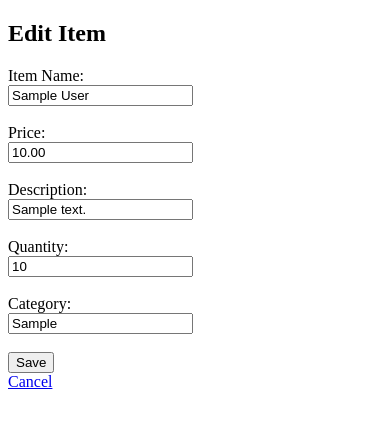
After one commit to rigmaumesh34/MiniProject, a Django app: page /edititem/1/ in a window 390 px wide. The commit adds this page. Shown: the top 428 px of the page. Run offline with Django 5.2, Linux system fonts and the light colour scheme; a user stored in the database is signed in; tables that the repository leaves empty hold one stand-in row (values such as "Sample post").

Commit message:
added : edit option for items , validated phone number field

```diff
--- a/RIT_BAZAAR/studentApp/models.py
+++ b/RIT_BAZAAR/studentApp/models.py
@@ -11,7 +11,7 @@ class Student(models.Model):
     email = models.EmailField(max_length=20,unique=True)
     password=models.CharField(max_length=256,null=True)
     user=models.OneToOneField(User,related_name='student_profile',on_delete=models.CASCADE)
-    phone = models.CharField(max_length=15)
+    phone = models.CharField(max_length=10)
     department = models.CharField(max_length=50)
     yearofstudy = models.CharField(max_length=50)  # Format: "2023-2024"
     password=models.CharField(max_length=20)
@@ -58,23 +58,23 @@ class LostItem(models.Model):
     image = models.ImageField(upload_to='lost_items/', blank=True, null=True)
     student = models.ForeignKey(Student, on_delete=models.CASCADE)  # ForeignKey to Student model
     def __str__(self):
-        return f"{self.name} - {self.status}"
+        return f"{self.name}  ({self.status}  {self.description}  {self.student})"
 
 
 
-# class FoundItem(models.Model):
-#     STATUS_CHOICES = [
-#         ('owner_verified', 'Owner Verified'),
-#         ('not_verified', 'Not Verified'),
-#     ]
+class FoundItem(models.Model):
+    STATUS_CHOICES = [
+        ('owner_verified', 'Owner Verified'),
+        ('not_verified', 'Not Verified'),
+    ]
 
-#     name = models.CharField(max_length=255)
-#     description = models.TextField()
-#     found_date = models.DateField()
-#     found_time = models.TimeField()
-#     found_location = models.CharField(max_length=255)
-#     status = models.CharField(max_length=15, choices=STATUS_CHOICES, default='not_verified')
-#     student = models.ForeignKey(Student, on_delete=models.CASCADE)  # ForeignKey to Student model
+    name = models.CharField(max_length=255)
+    description = models.TextField()
+    found_date = models.DateField()
+    found_time = models.TimeField()
+    found_location = models.CharField(max_length=255)
+    status = models.CharField(max_length=15, choices=STATUS_CHOICES, default='not_verified')
+    student = models.ForeignKey(Student, on_delete=models.CASCADE)  # ForeignKey to Student model
 
-#     def __str__(self):
-#         return f"{self.name} - {self.status}"
+    def __str__(self):
+        return f"{self.name} ({self.description} , {self.found_location})"
--- a/RIT_BAZAAR/studentApp/urls.py
+++ b/RIT_BAZAAR/studentApp/urls.py
@@ -34,7 +34,7 @@ urlpatterns = [
     path('logout/',views.studentlogout,name='logout'),
     path('manageitem/', views.manageitem, name='manageitem'),
     path('deleteitem/<int:item_id>/', views.deleteitem, name='deleteitem'),
-
+    path('edititem/<int:item_id>/', views.edititem, name='edititem'),
 
 
 
--- a/RIT_BAZAAR/studentApp/views.py
+++ b/RIT_BAZAAR/studentApp/views.py
@@ -1,11 +1,13 @@
 from django.contrib.auth.models import User
 from django.shortcuts import get_object_or_404, redirect, render
 from django.contrib.auth import login, authenticate, logout
-from studentApp.models import Item, Student
+from studentApp.models import Item, Student, LostItem, FoundItem
 from django.contrib import messages
 import re  # For email validation
 from django.contrib import messages
+from django.http import JsonResponse
 
+from django.views.decorators.csrf import csrf_exempt
 
 def index(request):
     return render(request, 'index.html')
@@ -121,16 +123,84 @@ def deleteitem(request, item_id):
     return redirect('manageitem')
 
 
+def edititem(request, item_id):
+    item = get_object_or_404(Item, id=item_id, student=request.user.student_profile)
+
+    if request.method == 'POST':
+        item.name = request.POST.get('name')
+        item.price = request.POST.get('price')
+        item.description = request.POST.get('description')
+        item.quantity = request.POST.get('quantity')
+        item.category = request.POST.get('category')
+        item.save()
+        return redirect('manageitem')
+
+    return render(request, 'edititem.html', {'item': item})
 
 
 def reportitemfound(request):
+    if request.method == 'POST':
+
+            item_name = request.POST.get('itemName')
+            description = request.POST.get('description')
+            location_found = request.POST.get('location')
+            date_found = request.POST.get('dateFound')
+            time_found = request.POST.get('timeFound')
+
+            student = Student.objects.get(user=request.user)
+            # Create a new LostItem object and save it to the database
+            found_item = FoundItem(
+                name=item_name,
+                description=description,
+                found_location=location_found,
+                found_date=date_found,
+                found_time=time_found,
+
+                student=student,
+                status='not_found'
+            )
+            found_item.save()
+
+            # Display success message
+            messages.success(request, 'found item reported successfully!')
+
+            return redirect('reportitemfound')  # Redirect to the same form or another page
+
 
     return render(request, 'reportitemfound.html')
 
 
 
 def reportitemlost(request):
-    return render(request, 'reportitemlost.html')
+
+        if request.method == 'POST':
+            item_name = request.POST.get('itemName')
+            description = request.POST.get('description')
+            location_lost = request.POST.get('location')
+            date_lost = request.POST.get('dateLost')
+            time_lost = request.POST.get('timeLost')
+            item_image = request.FILES.get('itemImage')
+            student = Student.objects.get(user=request.user)
+            # Create a new LostItem object and save it to the database
+            lost_item = LostItem(
+                name=item_name,
+                description=description,
+                lost_location=location_lost,
+                lost_date=date_lost,
+                lost_time=time_lost,
+                image=item_image,
+                student=student,
+                status='not_found'
+            )
+            lost_item.save()
+
+            # Display success message
+            messages.success(request, 'Lost item reported successfully!')
+
+            return redirect('reportitemlost')  # Redirect to the same form or another page
+
+        return render(request, 'reportitemlost.html')
+
 
 
 
--- /dev/null
+++ b/RIT_BAZAAR/templates/edititem.html
@@ -0,0 +1,35 @@
+<!DOCTYPE html>
+<html lang="en">
+<head>
+    <meta charset="UTF-8">
+    <meta name="viewport" content="width=device-width, initial-scale=1.0">
+    <title>Edit Item</title>
+</head>
+<body>
+
+<h2>Edit Item</h2>
+
+<form action="{% url 'edititem' item.id %}" method="post">
+    {% csrf_token %}
+    <label for="name">Item Name:</label><br>
+    <input type="text" id="name" name="name" value="{{ item.name }}"><br><br>
+
+    <label for="price">Price:</label><br>
+    <input type="text" id="price" name="price" value="{{ item.price }}"><br><br>
+
+    <label for="description">Description:</label><br>
+    <input type="text" id="description" name="description" value="{{ item.description }}"><br><br>
+
+    <label for="quantity">Quantity:</label><br>
+    <input type="text" id="quantity" name="quantity" value="{{ item.quantity }}"><br><br>
+
+    <label for="category">Category:</label><br>
+    <input type="text" id="category" name="category" value="{{ item.category }}"><br><br>
+
+    <button type="submit">Save</button>
+</form>
+
+<a href="{% url 'manageitem' %}">Cancel</a>
+
+</body>
+</html>
--- a/RIT_BAZAAR/templates/manageitem.html
+++ b/RIT_BAZAAR/templates/manageitem.html
@@ -50,6 +50,7 @@
         <th>Quantity</th>
         <th>Category</th>
         <th>Action</th>
+        <th>Action</th>
     </tr>
     {% for item in items %}
     <tr>
@@ -64,7 +65,10 @@
                 <button type="submit">Delete</button>
             </form>
         </td>
-    </tr>
+
+            <td>
+                <a href="{% url 'edititem' item.id %}"><button type="button">Edit</button></a>
+            </td>
     {% endfor %}
 </table>
 
```
Also changed, not shown: RIT_BAZAAR/templates/reportitemfound.html (+16 -7 lines), RIT_BAZAAR/templates/reportitemlost.html (+16 -6 lines), RIT_BAZAAR/templates/studentregister.html (+20 -15 lines), RIT_BAZAAR/media/items/studytable_rhtMbbR.jpg (added), RIT_BAZAAR/studentApp/migrations/0020_alter_student_email_alter_student_password_lostitem.py (added), RIT_BAZAAR/studentApp/migrations/0021_founditem.py (added).
